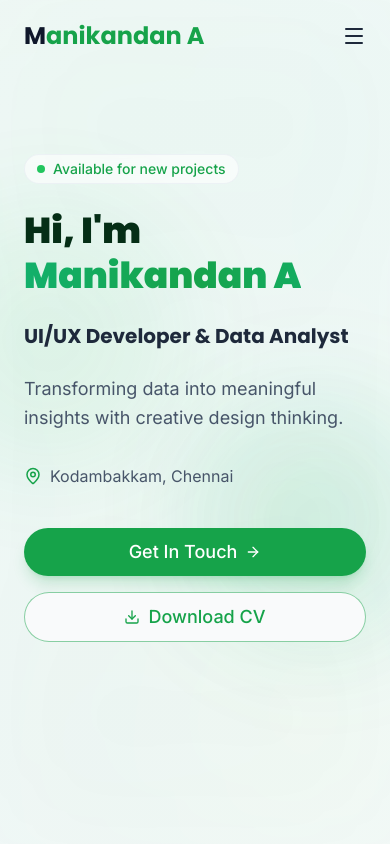
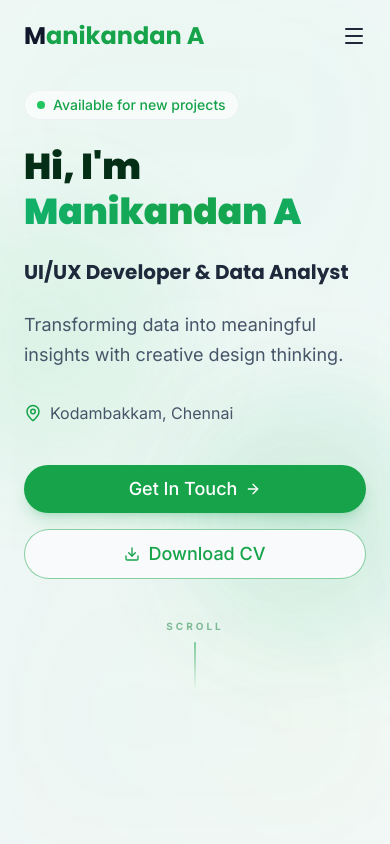
Before and after one commit to mani177k/Portfolio, a React app in the folder portfolio/: page / in a window 390 px wide. Shown: the top 844 px of the page. Built offline with nearby package versions, Linux system fonts and the light colour scheme; the HTML template or start-up script is replaced by a standard one.

Commit message:
feat: restore mobile scroll indicator below buttons

```diff
--- a/portfolio/src/components/Hero.tsx
+++ b/portfolio/src/components/Hero.tsx
@@ -65,6 +65,12 @@ export default function Hero() {
               Download CV
             </Button>
           </div>
+
+          {/* Mobile Scroll Indicator */}
+          <div className="flex lg:hidden w-full justify-center mt-8 animate-bounce opacity-50 flex-col items-center gap-2">
+            <span className="text-[10px] font-black tracking-[0.3em] text-green-700 uppercase">Scroll</span>
+            <div className="w-0.5 h-12 bg-gradient-to-b from-green-600 to-transparent rounded-full"></div>
+          </div>
         </div>
 
         <div className="relative hidden md:flex justify-center items-center slide-up" style={{ animationDelay: '0.2s' }}>
```
